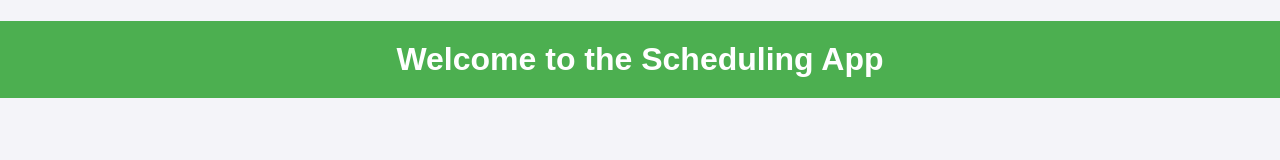
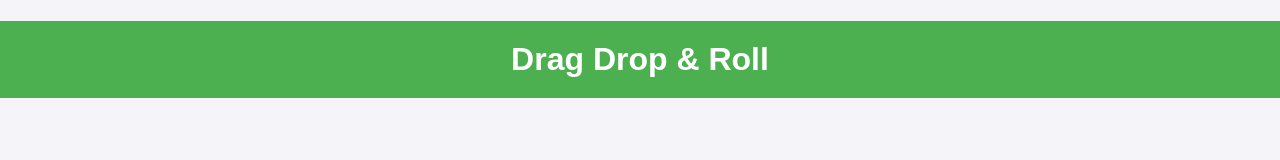
Before and after one commit to jcma832/dragdroproll, a plain HTML site: page index.html in a window 1280 px wide. Drawn offline with Linux system fonts and the light colour scheme.

Commit message:
Update index.html

```diff
--- a/index.html
+++ b/index.html
@@ -3,11 +3,11 @@
 <head>
     <meta charset="UTF-8">
     <meta name="viewport" content="width=device-width, initial-scale=1.0">
-    <title>Scheduling App</title>
+    <title>Drag Drop & Roll</title>
     <link rel="stylesheet" href="styles.css">
 </head>
 <body>
-    <h1>Welcome to the Scheduling App</h1>
+    <h1>Drag Drop & Roll</h1>
     <div id="schedule-container">
         <!-- The schedule will be displayed here -->
     </div>
```
